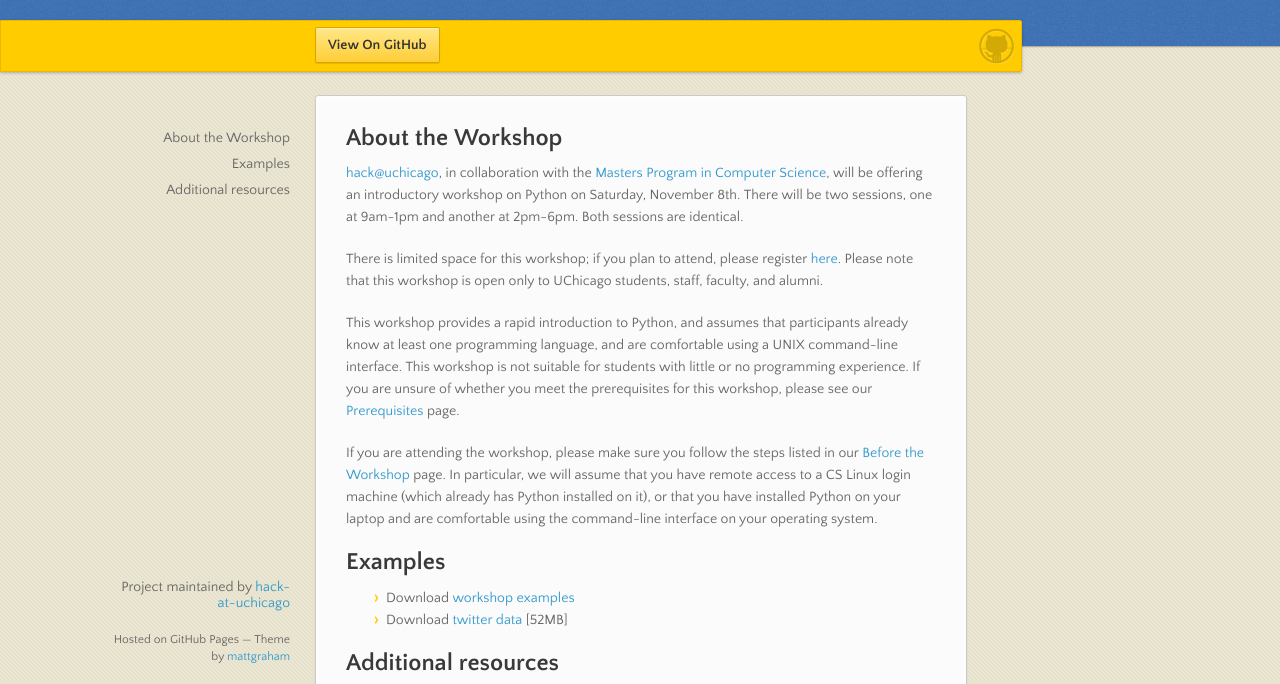
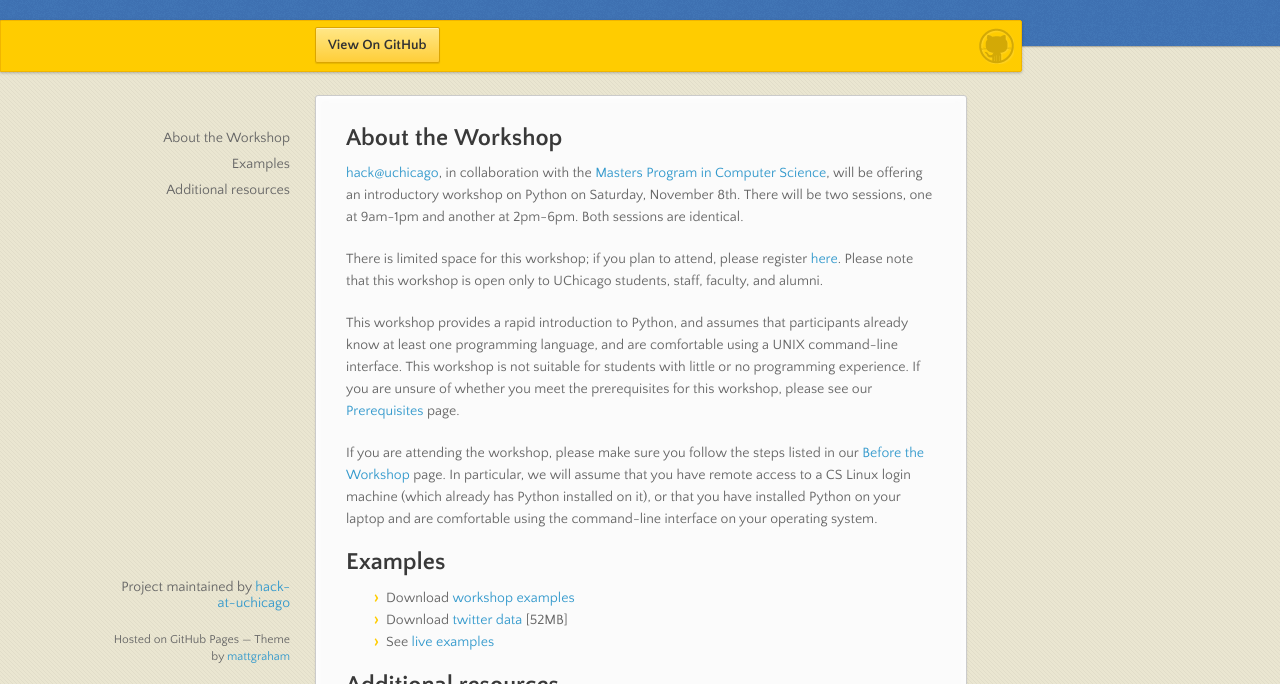
Before and after one commit to hack-at-uchicago/python-workshop, a plain HTML site: page index.html in a window 1280 px wide. Shown: the part 95-779 px from the top of the page. Drawn offline with nearby package versions, Linux system fonts and the light colour scheme.

Commit message:
Added link to live code

```diff
--- a/index.html
+++ b/index.html
@@ -57,8 +57,8 @@
 <!--<li>Download <a href="slides.pdf">slides</a></li>-->
 <li>Download <a href="http://people.cs.uchicago.edu/~borja/upload/python-workshop-examples.zip">workshop examples</a></li>
 <li>Download <a href="http://people.cs.uchicago.edu/~borja/upload/python-workshop-twitter-data.zip">twitter data</a> [52MB]</li>
+<li>See <a href="http://bitly.com/pyw-live-code">live examples</a></li>
 <!--
-<li>See <a href="http://people.cs.uchicago.edu/~borja/pyworkshop/workshop.html">live examples</a></li>
 <li>The solutions to the exercises are in our <a href="https://github.com/hack-at-uchicago/python-workshop/tree/master/examples/twitter">GitHub repository</a></li>
 -->
 </ul>
```
